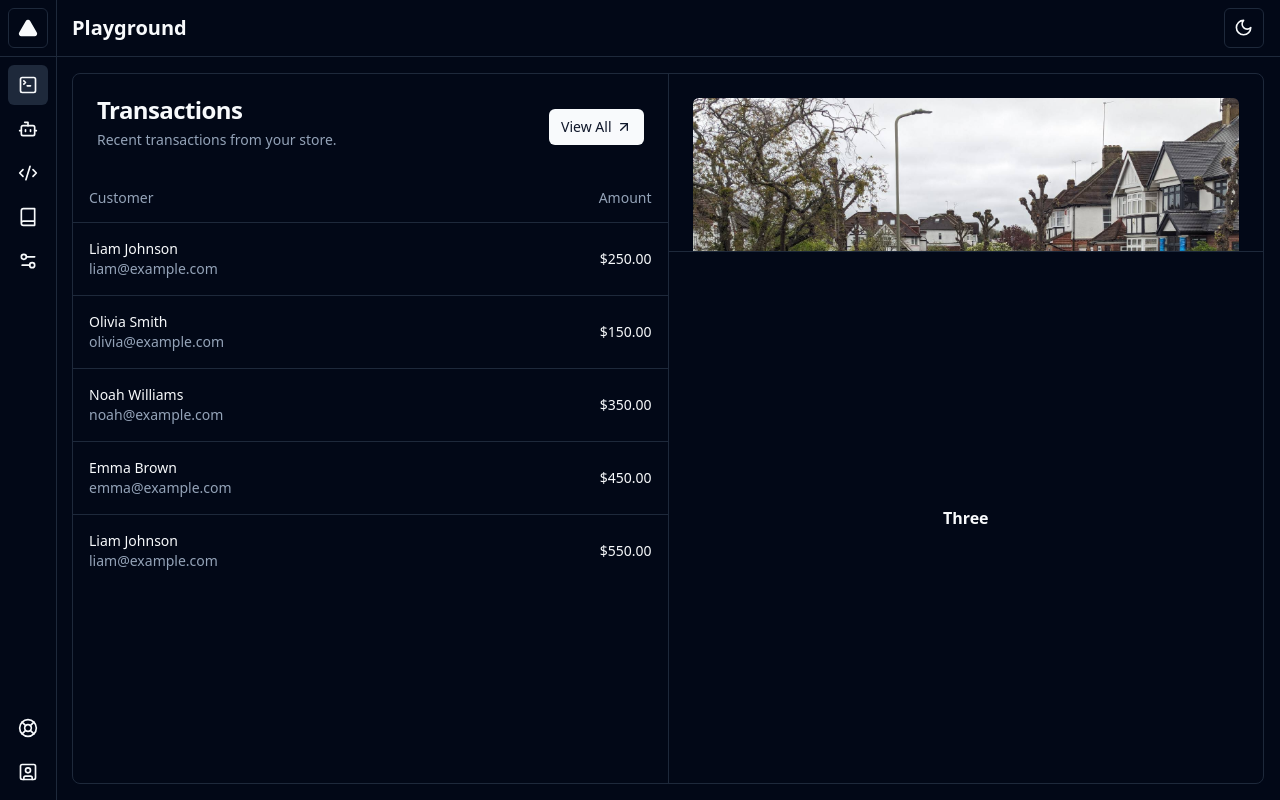
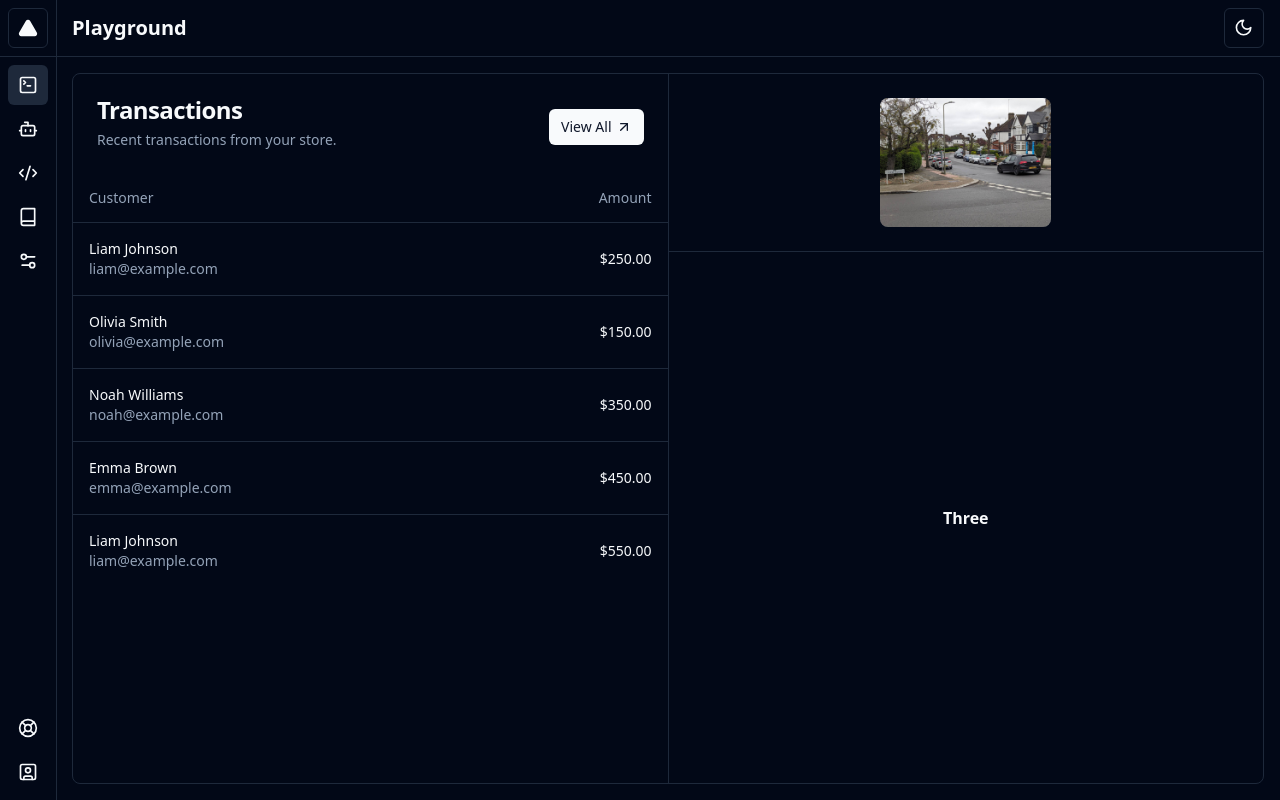
Before and after one commit to acowusu/fyp, a React (Vite) app in the folder frontend/: page /dashboard in a window 1280 px wide. Built offline with nearby package versions, Linux system fonts and the light colour scheme; grey boxes are pictures that could not be loaded.

Commit message:
Add image preview component and update dashboard page

```diff
--- a/frontend/src/components/ui/image-preview.tsx
+++ b/frontend/src/components/ui/image-preview.tsx
@@ -11,31 +11,27 @@ import {
 export  function ImagePreview() {
   return (
 
-        <div className="grid gap-2 max-h-full">
+        <div className="grid gap-2 max-h-48">
           <img
-            className="aspect-movie w-full rounded-md object-cover"
+            className="aspect-movie  rounded-md object-scale-down"
             src="/sign.jpeg"
           />
           <div className="grid grid-cols-3 gap-2">
             <button>
               <img
                 alt="Product image"
-                className="aspect-square w-full rounded-md object-cover"
-                height="84"
+                className="aspect-square  rounded-md object-scale-down"
                 src="/sign.jpeg"
-                width="84"
               />
             </button>
             <button>
               <img
                 alt="Product image"
-                className="aspect-square w-full rounded-md object-cover"
-                height="84"
+                className="aspect-square  rounded-md object-scale-down"
                 src="/placeholder.svg"
-                width="84"
               />
             </button>
-            <button className="flex aspect-square w-full items-center justify-center rounded-md border border-dashed">
+            <button className="flex aspect-square items-center justify-center rounded-md border border-dashed">
               <Upload className="h-4 w-4 text-muted-foreground" />
               <span className="sr-only">Upload</span>
             </button>
--- a/frontend/src/pages/dashboard-page.tsx
+++ b/frontend/src/pages/dashboard-page.tsx
@@ -160,8 +160,13 @@ import {ImagePreview} from "@/components/ui/image-preview"
         <ResizablePanel defaultSize={50}>
           <ResizablePanelGroup direction="vertical">
             <ResizablePanel defaultSize={25}>
+              {/* <ImagePreview/> */}
               <div className="flex h-full items-center justify-center p-6">
-              <ImagePreview/>
+              <img
+                alt="Product image"
+                className="aspect-movie h-full  bg-accent rounded-lg object-scale-down"
+                src="/sign.jpeg"
+              />
               </div>
             </ResizablePanel>
             <ResizableHandle />
```
